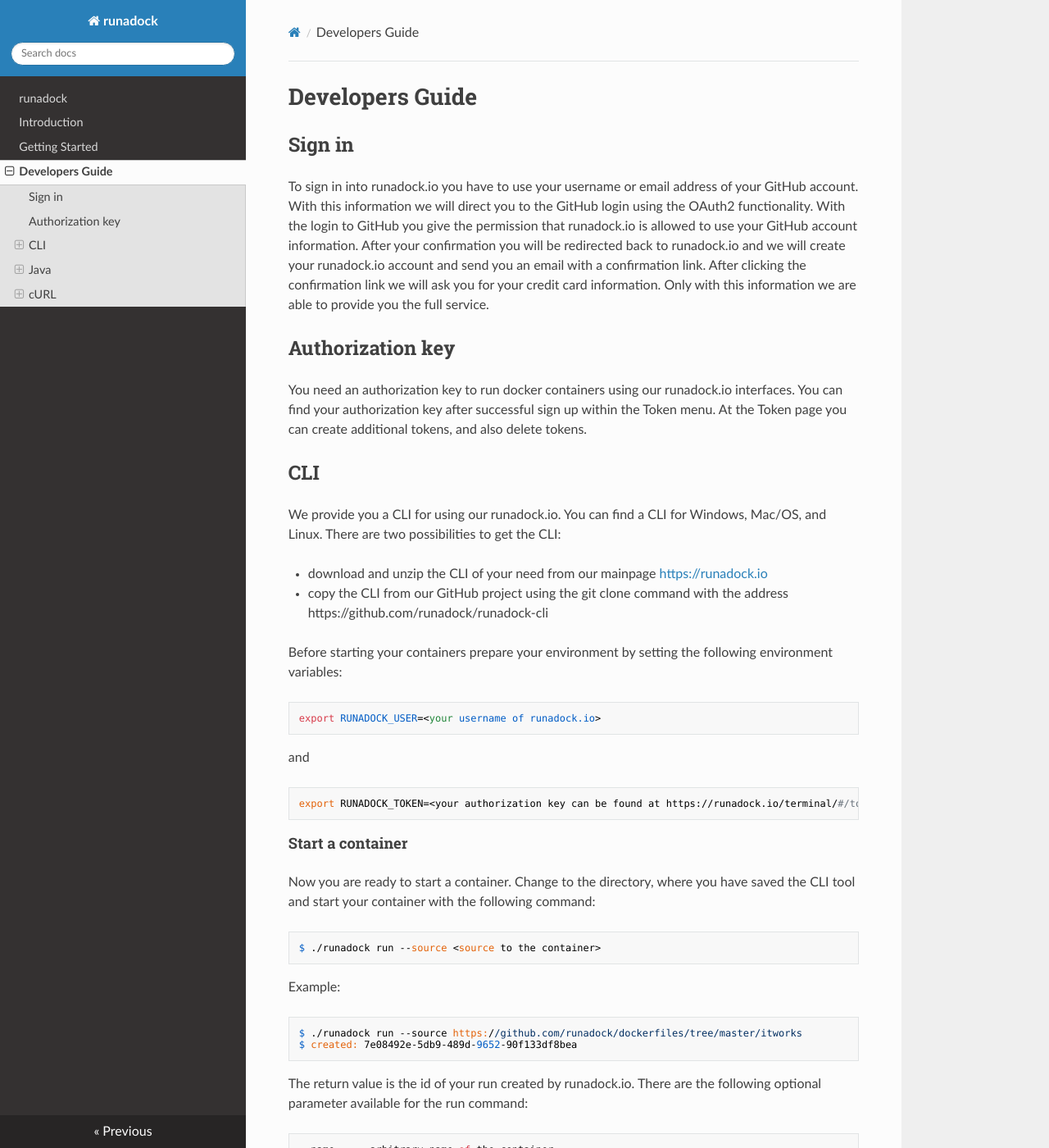
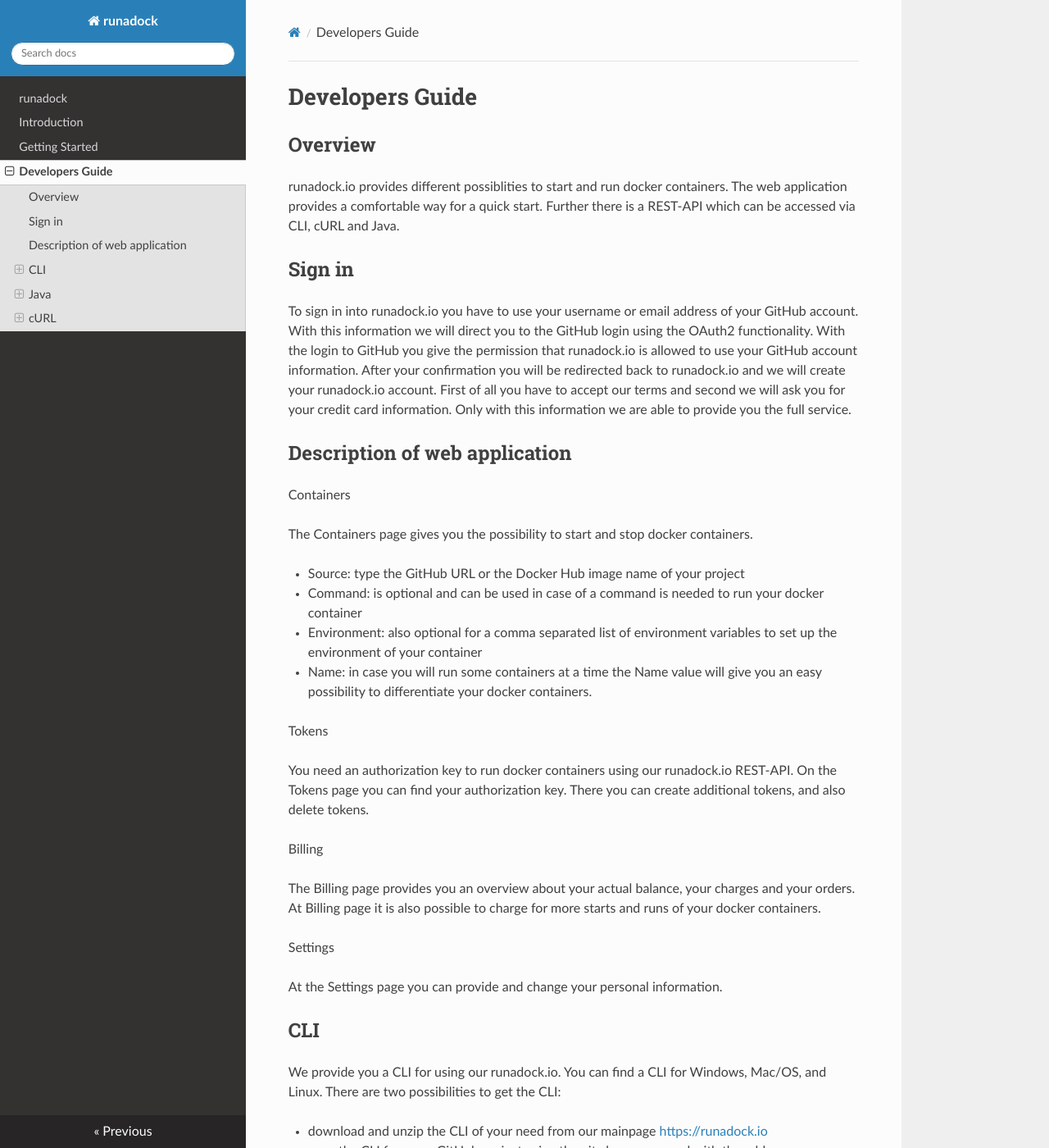
Before and after one commit to runadock/docs, an MkDocs documentation site: the page built from docs/DevelopersGuide.md, in a window 1280 px wide and 1400 px high. Shown: the whole window at 82% size. Built offline with MkDocs 1.6.1, drawn with Linux system fonts in a browser that asks for light colours; nearby versions of some CDN libraries; old or Windows-style settings are respelled for this version of MkDocs.

Commit message:
Update DevelopersGuide.md

```diff
--- a/docs/DevelopersGuide.md
+++ b/docs/DevelopersGuide.md
@@ -1,15 +1,39 @@
 Developers Guide
 ================
+
+Overview
+--------
+
+runadock.io provides different possiblities to start and run docker containers. The web application provides a        comfortable way for a quick start. Further there is a REST-API which can be accessed via CLI, cURL and Java.
 
 Sign in
 -------
 
-To sign in into runadock.io you have to use your username or email address of your GitHub account. With this information we will direct you to the GitHub login using the OAuth2 functionality. With the login to GitHub you give the permission that runadock.io is allowed to use your GitHub account information. After your confirmation you will be redirected back to runadock.io and we will create your runadock.io account and send you an email with a confirmation link. After clicking the confirmation link we will ask you for your credit card information. Only with this information we are able to provide you the full service.
+To sign in into runadock.io you have to use your username or email address of your GitHub account. With this information we will direct you to the GitHub login using the OAuth2 functionality. With the login to GitHub you give the permission that runadock.io is allowed to use your GitHub account information. After your confirmation you will be redirected back to runadock.io and we will create your runadock.io account. First of all you have to accept our terms and second we will ask you for your credit card information. Only with this information we are able to provide you the full service.
 
-Authorization key
------------------
+Description of web application
+------------------------------
 
-You need an authorization key to run docker containers using our runadock.io interfaces. You can find your authorization key after successful sign up within the Token menu. At the Token page you can create additional tokens, and also delete tokens.
+Containers
+
+The Containers page gives you the possibility to start and stop docker containers.
+
+- Source: type the GitHub URL or the Docker Hub image name of your project
+- Command: is optional and can be used in case of a command is needed to run your docker container
+- Environment: also optional for a comma separated list of environment variables to set up the environment of your container
+- Name: in case you will run some containers at a time the Name value will give you an easy possibility to differentiate your docker containers.
+
+Tokens
+
+You need an authorization key to run docker containers using our runadock.io REST-API. On the Tokens page you can find your authorization key. There you can create additional tokens, and also delete tokens.
+
+Billing
+
+The Billing page provides you an overview about your actual balance, your charges and your orders. At Billing page it is also possible to charge for more starts and runs of your docker containers.
+
+Settings
+
+At the Settings page you can provide and change your personal information.
 
 CLI
 ---
```
